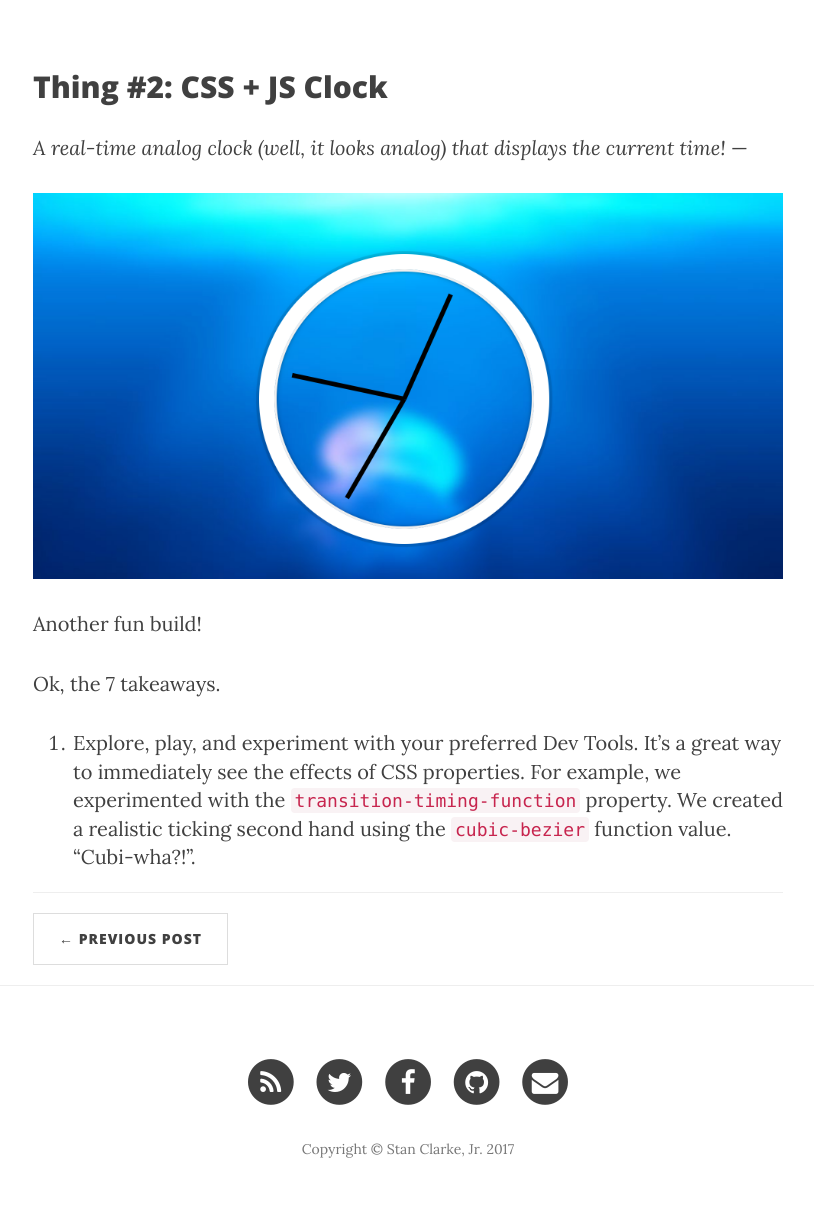
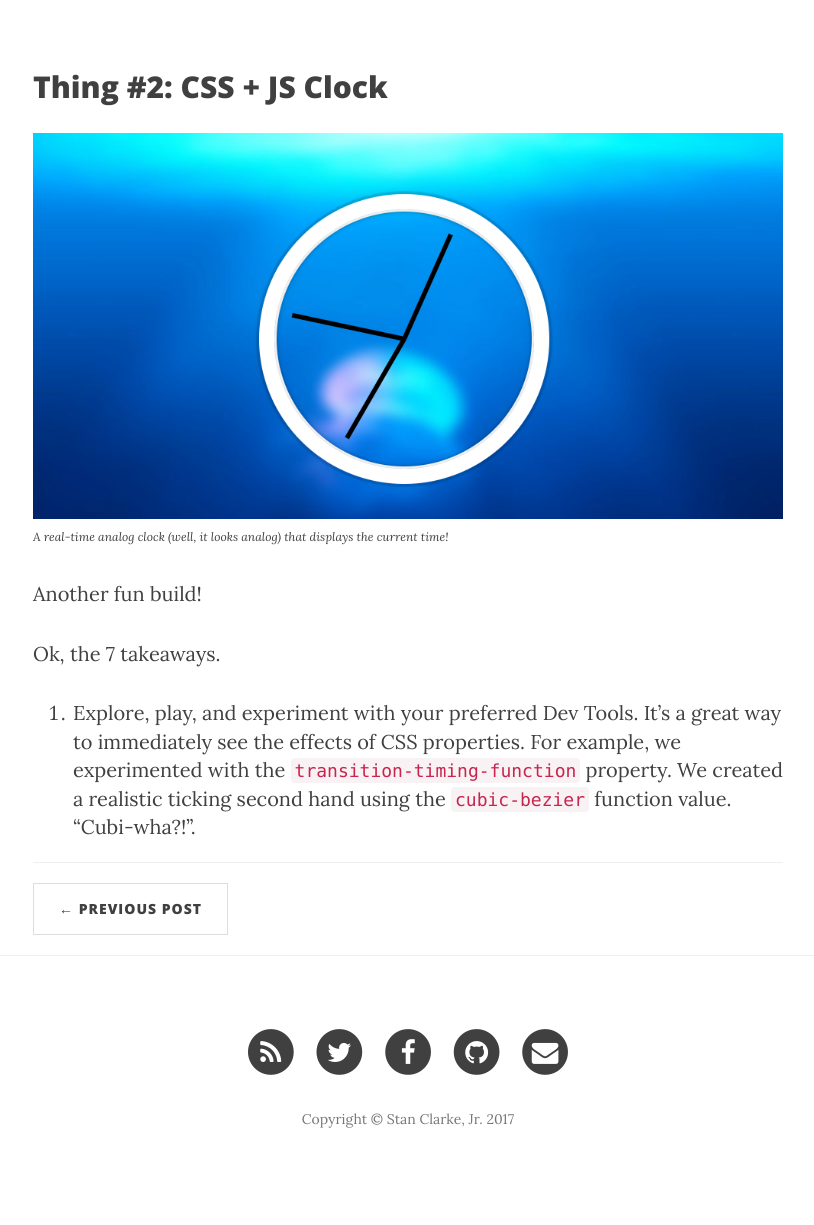
Before and after one commit to stanclarke-jr/stanclarke-jr.github.io, a Jekyll site: the page built from _posts/2017-01-19-javascript30-day-2.md, in a window 1280 px wide. Shown: the part 476-1701 px from the top of the page, without its empty margins (232-1046 px from the left). Built offline with Jekyll 4.4.1, drawn with Linux system fonts in a browser that asks for light colours; nearby versions of some CDN libraries; our own code applies the rules of GitHub Pages for plain Markdown files; after the commit the page ends 1671 px from its top, so only the background shows below that.

Commit message:
added styled caption

```diff
--- a/_posts/2017-01-19-javascript30-day-2.md
+++ b/_posts/2017-01-19-javascript30-day-2.md
@@ -15,10 +15,10 @@ header-img: img/javascript30-bg.jpg
 ---
 
 ## Thing \#2: CSS + JS Clock
-*A real-time analog clock (well, it looks analog) that displays the current time!*
----
+
 
 ![CSS and JavaScript Clock](/img/css_js-clock.png)
+*A real-time analog clock (well, it looks analog) that displays the current time!*
 
 Another fun build!
 
--- a/css/clean-blog.css
+++ b/css/clean-blog.css
@@ -398,6 +398,10 @@ img::-moz-selection {
   color: white;
   background: transparent;
 }
+img + em {
+  font-size: 12px;
+  text-align: center;
+}
 body {
-  webkit-tap-highlight-color: #0085a1;
+  -webkit-tap-highlight-color: #0085a1;
 }
```
Also changed, not shown: _posts/2017-01-17-javascript30-day-1.md (+1 -1 lines).
